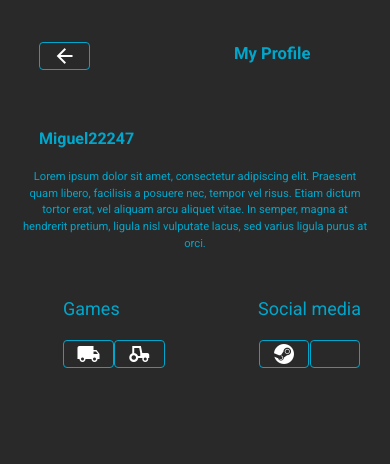
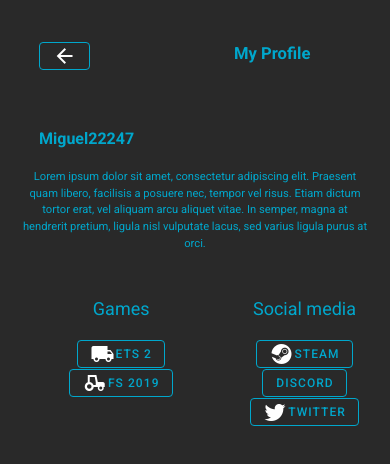
Before and after one commit to Miguel22247/MatchGame, a Vue app: page /profile in a window 390 px wide. Shown: the top 464 px of the page. Built offline with nearby package versions, Linux system fonts and the light colour scheme.

Commit message:
add game section

```diff
--- a/src/views/Profile.vue
+++ b/src/views/Profile.vue
@@ -42,6 +42,7 @@
 									<v-icon color="#ffffff">
 										mdi-steam
 									</v-icon>
+                                    Steam
 								</v-btn>
                             </a>
 							<a target="_blank" href="https://discord.gg/Z5K4NWmbDq">
@@ -49,6 +50,15 @@
 									<v-icon color="#ffffff">
 										mdi-discord
 									</v-icon>
+                                    Discord
+								</v-btn>
+                            </a>
+                            <a target="_blank" href="https://discord.gg/Z5K4NWmbDq">
+								<v-btn color="#00A7CC" outlined depressed small>
+									<v-icon color="#ffffff">
+										mdi-twitter
+									</v-icon>
+                                    Twitter
 								</v-btn>
                             </a>
 							</v-row>
@@ -61,10 +71,11 @@
                             <p class="text-game">Games</p>
 							<v-row  align="center" justify="space-around">
                             <a target="_blank" href="https://steamcommunity.com/id/Miguel22247/">
-								<v-btn color="#00A7CC" outlined depressed small>
-									<v-icon color="#ffffff">
+								<v-btn color="#00A7CC" outlined depressed small mx-2>
+									<v-icon color="#ffffff" mx-2>
 										mdi-truck
 									</v-icon>
+                                    ETS 2
 								</v-btn>
                             </a>
 							<a target="_blank" href="https://discord.gg/Z5K4NWmbDq">
@@ -72,6 +83,7 @@
 									<v-icon color="#ffffff">
 										mdi-tractor
 									</v-icon>
+                                    FS 2019
 								</v-btn>
                             </a>
 							</v-row>
@@ -143,19 +155,26 @@
 	}
 
 	.social-accounts {
+        width: 25%;
+        height: 40%;
         position: absolute;
         top: 35%;
         left: 60%;
         color: #00A7CC;
         font-size: 18px;
+        text-align: center;
 	}
 
     .games {
+        width: 50%;
+        height: 40%;
+        justify-content: space-between;
         position: absolute;
         top: 35%;
         left: 10%;
         color: #00A7CC;
         font-size: 18px;
+        text-align: center;
 	}
 
     .game-list {
@@ -220,23 +239,30 @@
 	}
 
 	.social-accounts {
+        width: 50%;
+        height: 40%;
         position: absolute;
         top: 35%;
-        left: 60%;
+        left: 50%;
         color: #00A7CC;
         font-size: 18px;
+        text-align: center;
 	}
 
     .games {
+        width: 50%;
+        height: 40%;
+        justify-content: space-between;
         position: absolute;
         top: 35%;
-        left: 10%;
+        left: 3%;
         color: #00A7CC;
         font-size: 18px;
+        text-align: center;
 	}
 
     .game-list {
-        justify-content: center;
+    justify-content: center;
     }
 }
 </style>
```
